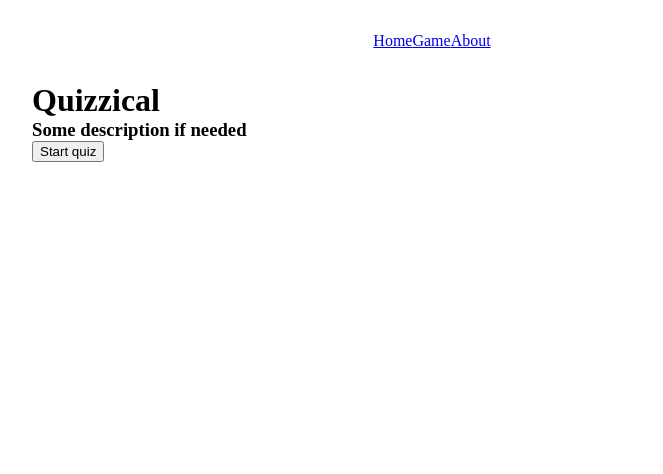
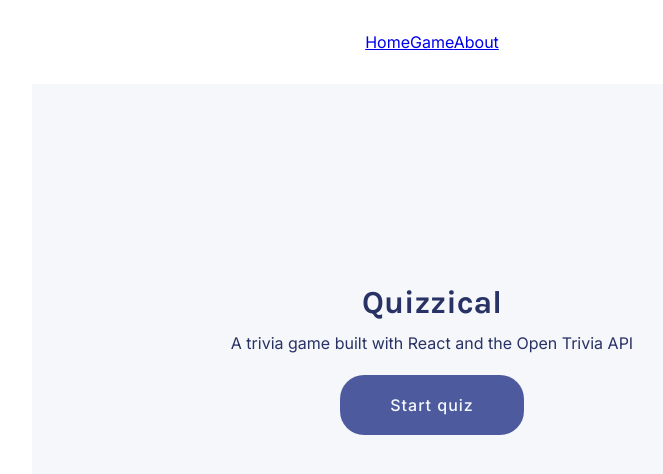
Before and after one commit to GVPproj/react-trivia, a React (Vite) app: page / in a window 1280 px wide. Shown: the top 474 px of the page, without its empty margins (208-871 px from the left). Built offline with nearby package versions, Linux system fonts and the light colour scheme.

Commit message:
styling started, functionality complete

```diff
--- a/index.html
+++ b/index.html
@@ -4,6 +4,12 @@
     <meta charset="UTF-8" />
     <link rel="icon" type="image/svg+xml" href="/airplay.svg" />
     <meta name="viewport" content="width=device-width, initial-scale=1.0" />
+    <link rel="preconnect" href="https://fonts.googleapis.com" />
+    <link rel="preconnect" href="https://fonts.gstatic.com" crossorigin />
+    <link
+      href="https://fonts.googleapis.com/css2?family=Inter:wght@400;500;600;700&family=Karla:wght@700&display=swap"
+      rel="stylesheet"
+    />
     <title>Trivia Game - Built with React</title>
   </head>
   <body>
--- a/src/components/Answer.jsx
+++ b/src/components/Answer.jsx
@@ -1,9 +1,20 @@
-// import { redirect } from "react-router-dom"
-
 export default function Answer(props){
 
-    const styles ={
-        backgroundColor: props.answer.isSelected ? "red" : "pink"
+    function buttonColour(){
+        if(props.answer.hasBeenChecked && props.answer.isSelected){
+            return '#94D7A2'
+        }else if(props.answer.hasBeenChecked && props.answer.isCorrect && !props.answer.isSelected){
+            return '#F8BCBC'
+        }else if(props.answer.isSelected && !props.answer.hasBeenChecked){
+            return '#D6DBF5'
+        }else{
+            return '#ffffff'
+        }
+    }
+
+    const styles = {
+        backgroundColor: buttonColour(),
+        border: props.answer.isSelected ? "none" : "0.771045px solid #4D5B9E"
     }
 
     return(
--- a/src/components/Game.jsx
+++ b/src/components/Game.jsx
@@ -3,13 +3,24 @@ import Answer from "./Answer"
 import { nanoid } from "nanoid"
 
 export default function Game() {
+  const [isStarted, setIsStarted] = useState(false)
   const [questionData, setQuestionData] = useState(null)
+  const [chosenAnswers, setChosenAnswers] = useState(null)
+  const [prompt, setPrompt] = useState(false)
   const [allAnswered, setAllAnswered] = useState(false)
-  const [chosenAnswers, setChosenAnswers] = useState(null)
-  let resultText = ''
+  const [isCompleted, setIsCompleted] = useState(false)
 
-  // Fetch the Question Data
   useEffect(() => {
+    newGame()
+  }, [])
+
+  function newGame() {
+    setIsStarted(true)
+    setQuestionData(null)
+    setChosenAnswers(null)
+    setAllAnswered(false)
+    setIsCompleted(false)
+
     fetch(
       "https://opentdb.com/api.php?amount=5&category=21&difficulty=easy&type=multiple"
     )
@@ -24,24 +35,28 @@ export default function Game() {
                 isCorrect: false,
                 isSelected: false,
                 id: nanoid(),
+                hasBeenChecked: false,
               },
               {
                 answer: result.incorrect_answers[1],
                 isCorrect: false,
                 isSelected: false,
                 id: nanoid(),
+                hasBeenChecked: false,
               },
               {
                 answer: result.incorrect_answers[2],
                 isCorrect: false,
                 isSelected: false,
                 id: nanoid(),
+                hasBeenChecked: false,
               },
               {
                 answer: result.correct_answer,
                 isCorrect: true,
                 isSelected: false,
                 id: nanoid(),
+                hasBeenChecked: false,
               },
             ]
             let shuffledAnswersArray = answersArray.sort(() =>
@@ -51,8 +66,9 @@ export default function Game() {
           }),
         })
       })
-  }, [])
+  }
 
+  //collect user's answers
   useEffect(() => {
     if (questionData) {
       let selectedAnswers = questionData.answers.map((answerSet) => {
@@ -97,9 +113,9 @@ export default function Game() {
     }
 
     return (
-      <div className="question">
+      <div className="question--section">
         <h2>{props.question}</h2>
-        <ul className="answer-options">
+        <ul className="answers--set">
           {props.answers.map((option) => (
             <Answer
               key={option.id}
@@ -108,28 +124,52 @@ export default function Game() {
             />
           ))}
         </ul>
-        <hr />
       </div>
     )
   }
 
-  function checkAnswers() {
-    if (allAnswered) {
+  function CheckButton() {
+    function checkIfCompleted() {
+      if (allAnswered) {
+        setIsCompleted(true)
+      } else {
+        setIsCompleted(false)
+        setPrompt(true)
+        setTimeout(() => {
+          setPrompt((prevState) => !prevState)
+        }, 1500)
+      }
+    }
+    return <button onClick={() => checkIfCompleted()}>Check Answers</button>
+  }
+
+  useEffect(() => {
+    if (isCompleted) {
+      setQuestionData((prevData) => {
+        const updatedAnswers = prevData.answers.map((options) => {
+          return options.map((option) => {
+            return { ...option, hasBeenChecked: true }
+          })
+        })
+        return {
+          questions: prevData.questions,
+          answers: updatedAnswers,
+        }
+      })
+    }
+  }, [isCompleted])
+
+  // Results Element
+  function Results() {
+    if (isCompleted) {
       const correctAnswers = chosenAnswers.filter((e) => {
         return e.isCorrect
       })
-      console.log(`You scored ${correctAnswers.length}/${questionData.answers.length} correct answers.`)
-    } else{
-      console.log("finish the quiz plz")
+      return `You scored ${correctAnswers.length}/${questionData.answers.length} correct answers.`
     }
   }
-
-  function CheckButton() {
-    return (
-      <div className="check-answers">
-        <button onClick={() => checkAnswers()}>Check Answers</button>
-      </div>
-    )
+  function RestartButton() {
+    return <button onClick={newGame}>Play Again</button>
   }
 
   return (
@@ -169,8 +209,10 @@ export default function Game() {
           answers={questionData.answers[4]}
         />
       )}
-
-      <CheckButton />
+      {prompt && <span>Please complete the quiz.</span>}
+      {isCompleted && <Results />}
+      {!isCompleted && <CheckButton />}
+      {isCompleted && <RestartButton />}
     </div>
   )
 }
--- a/src/components/Splash.jsx
+++ b/src/components/Splash.jsx
@@ -2,11 +2,11 @@ import { Link } from "react-router-dom"
 
 export default function Splash(props) {
   return (
-    <div className="splash-page">
+    <div className="splash--page">
       <h1>Quizzical</h1>
-      <h3>Some description if needed</h3>
+      <h3>A trivia game built with React and the Open Trivia API</h3>
       <Link to="/Game">
-        <button>Start quiz</button>
+        <button className="btn--start">Start quiz</button>
       </Link>
     </div>
   )
--- a/src/index.css
+++ b/src/index.css
@@ -3,19 +3,95 @@
   margin: 0;
 }
 
-main{
+html {
+  font-family: "Inter", sans-serif;
+  font-size: 16px;
+}
+
+main {
   margin: 0 auto;
-  max-width: 800px;
+  width: 800px;
+  max-width: 90%;
+  min-height: 550px;
+  background-color: #f5f7fb;
+  color: #293264;
+  padding: 40px 75px;
+
+  display: flex;
+  align-items: center;
+  justify-content: center;
+}
+
+/* Type */
+
+h1,h2 {
+  font-family: "Karla", sans-serif;
+  font-weight: 700;
+  color: #293264;
+}
+
+h1{
+  text-align: center;
+}
+
+h3 {
+  font-weight: 400;
+  font-size: 16px;
 }
 
 /* Navigation */
 
-nav{
+nav {
   padding: 2rem;
   text-align: center;
 }
 
-ul{
+ul {
   list-style-type: none;
   padding: 0;
 }
+
+/* Splash Page */
+.splash--page {
+  display: flex;
+  align-items: center;
+  flex-direction: column;
+  gap: 0.75em;
+}
+
+.btn--start {
+  cursor: pointer;
+  margin-top: 10px;
+  font-family: "Inter", sans-serif;
+  font-weight: 500;
+  font-size: 16px;
+  letter-spacing: 1px;
+  background-color: #4d5b9e;
+  color: #f5f7fb;
+  padding: 20px 50px;
+  border: none;
+  border-radius: 24px;
+}
+
+/* Quiz Page*/
+
+.question--section{
+  display: flex;
+  flex-direction: column;
+  gap: 1em;
+  padding-bottom: 1em;
+  margin-bottom: .75em;
+  border-bottom: 0.794239px solid #DBDEF0;
+}
+
+.answers--set {
+  display: flex;
+  gap: .75em;
+}
+
+.answers--set > li {
+  font-weight: 500;
+  padding: .25em .75em;
+  border: 0.771045px solid #4D5B9E;
+  border-radius: 7.71045px;
+}
```
Also changed, not shown: 1 other file (tests, documents, lock files or other folders).
